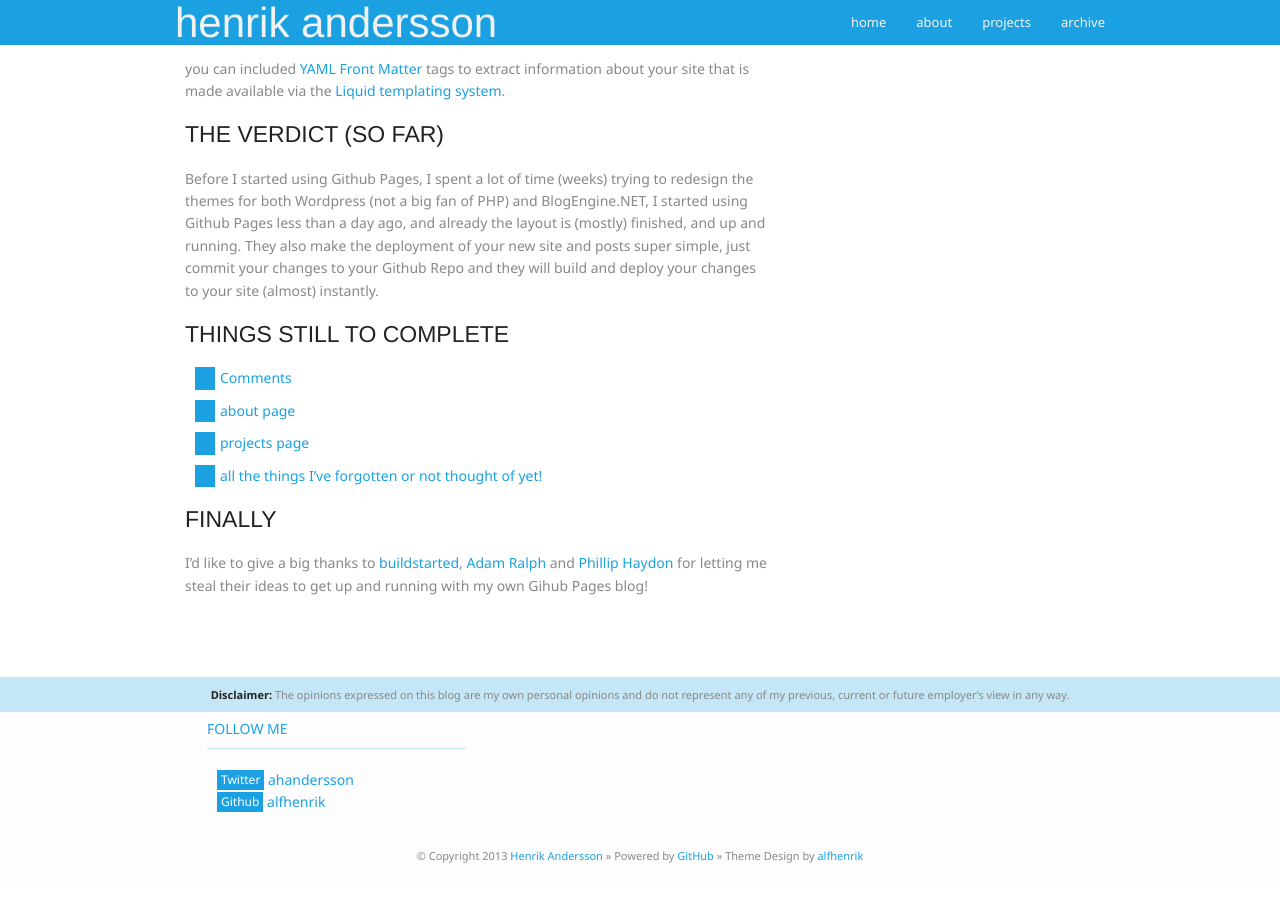
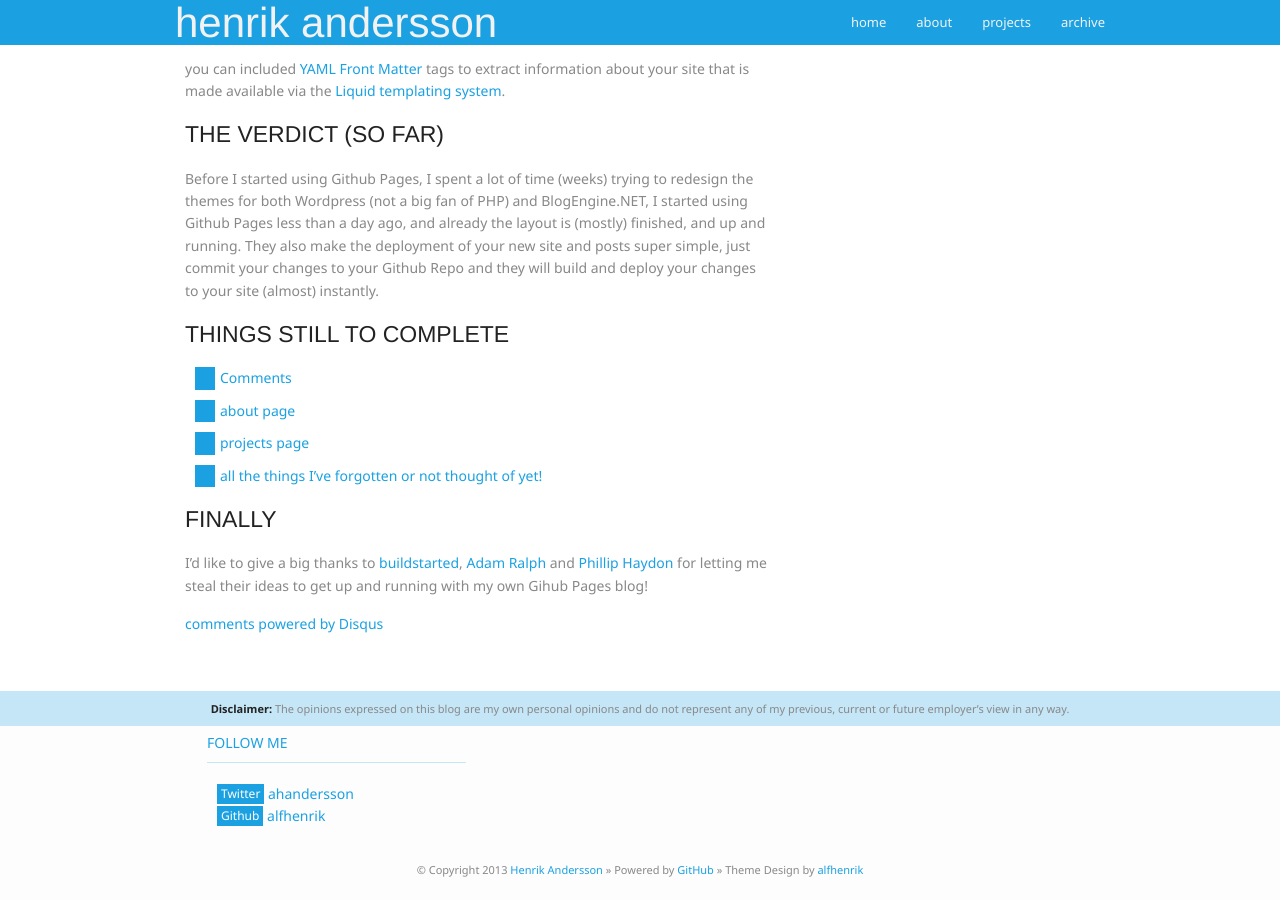
Before and after one commit to hnrkndrssn/hnrkndrssn.github.io, a Jekyll site: the page built from _posts/2013-01-05-new-blog.md, in a window 1280 px wide and 900 px high, scrolled down 730 px. Built offline with Jekyll 4.4.1, drawn with Linux system fonts in a browser that asks for light colours; Markdown is read by kramdown in place of the engine named in the settings; comment, search, counter and statistics services are not loaded; some of the changed lines change nothing that is shown.

Commit message:
Add Disqus to post layout page

```diff
--- a/_layouts/post.html
+++ b/_layouts/post.html
@@ -6,3 +6,17 @@
 
     {{ content }}
 </div>
+<div id="disqus_thread"></div>
+<script type="text/javascript">
+    /* * * CONFIGURATION VARIABLES: EDIT BEFORE PASTING INTO YOUR WEBPAGE * * */
+    var disqus_shortname = 'henrikandersson'; // required: replace example with your forum shortname
+
+    /* * * DON'T EDIT BELOW THIS LINE * * */
+    (function () {
+        var dsq = document.createElement('script'); dsq.type = 'text/javascript'; dsq.async = true;
+        dsq.src = 'http://' + disqus_shortname + '.disqus.com/embed.js';
+        (document.getElementsByTagName('head')[0] || document.getElementsByTagName('body')[0]).appendChild(dsq);
+    })();
+</script>
+<noscript>Please enable JavaScript to view the <a href="http://disqus.com/?ref_noscript">comments powered by Disqus.</a></noscript>
+<a href="http://disqus.com" class="dsq-brlink">comments powered by <span class="logo-disqus">Disqus</span></a>
```
